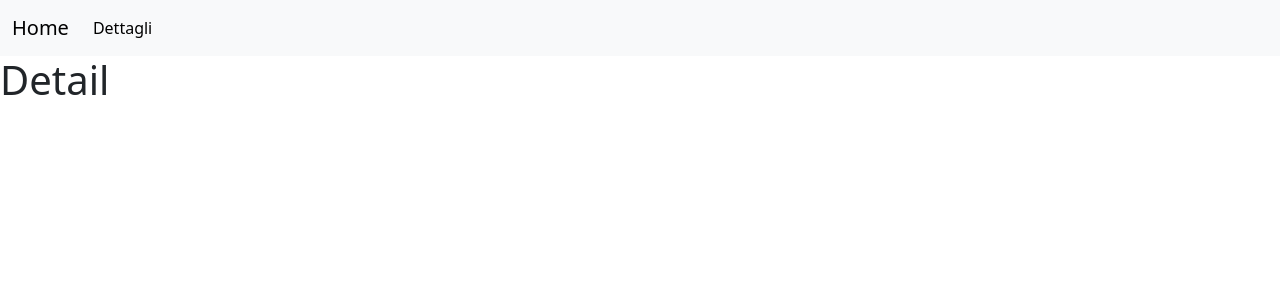
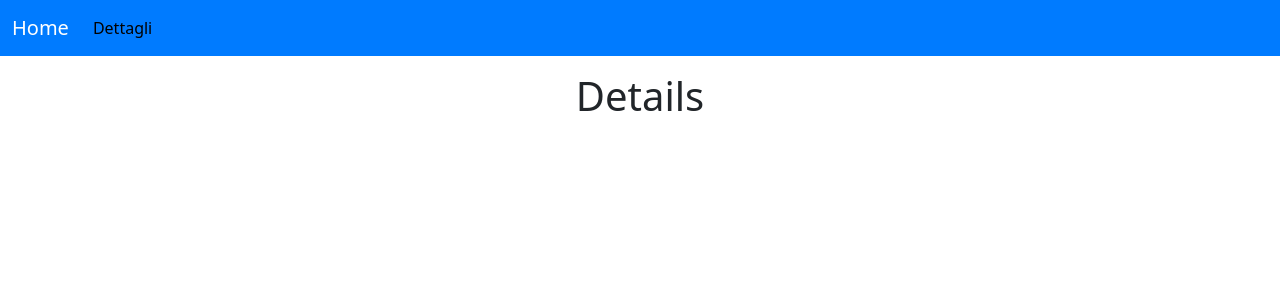
Before and after one commit to carlo191/webapp-react, a React (Vite) app: page /detail in a window 1280 px wide. Shown: the top 300 px of the page. Built offline with nearby package versions, Linux system fonts and the light colour scheme.

Commit message:
navbar css

```diff
--- a/src/assets/css/index.css
+++ b/src/assets/css/index.css
@@ -6,3 +6,16 @@
     list-style-type: none;
     padding: 0;
   }
+
+  .custom-navbar {
+    background-color: #007bff; /* Colore azzurro */
+  }
+
+  .custom-navbar .navbar-brand,
+  .custom-navbar .nav-link {
+    color: #ffffff; /* Colore bianco */
+  }
+
+  .custom-navbar .nav-link:hover {
+    color: #d1ecf1; /* Colore bianco con un'ombra azzurra chiara al passaggio del mouse */
+  }
--- a/src/components/Header.jsx
+++ b/src/components/Header.jsx
@@ -1,9 +1,9 @@
 import { Link, NavLink } from "react-router-dom";
+import "../assets/css/index.css";
 
 export default function Header() {
   return (
-    <>
-      <nav className="navbar navbar-expand-lg bg-body-tertiary">
+    <nav className="navbar navbar-expand-lg custom-navbar">
       <div className="container-fluid">
         <Link className="navbar-brand" to="/">
           Home
@@ -30,6 +30,5 @@ export default function Header() {
         </div>
       </div>
     </nav>
-    </>
   );
 }
--- a/src/pages/DetailPage.jsx
+++ b/src/pages/DetailPage.jsx
@@ -1,3 +1,3 @@
 export default function DetailPage() {
-  return <h1>Detail</h1>;
+  return <h1 className="text-center p-3">Details</h1>;
 }
--- a/src/pages/MovieShowPage.jsx
+++ b/src/pages/MovieShowPage.jsx
@@ -26,6 +26,7 @@ export default function MovieShowPage() {
             <li> {movie.director}</li>
             <li> {movie.genre}</li>
             <li> {movie.relase_year}</li>
+            <li> {movie.abstract}</li>
           </ul>
         </div>
       ) : (
```
Lines whose indentation alone changed are shown as unchanged.
